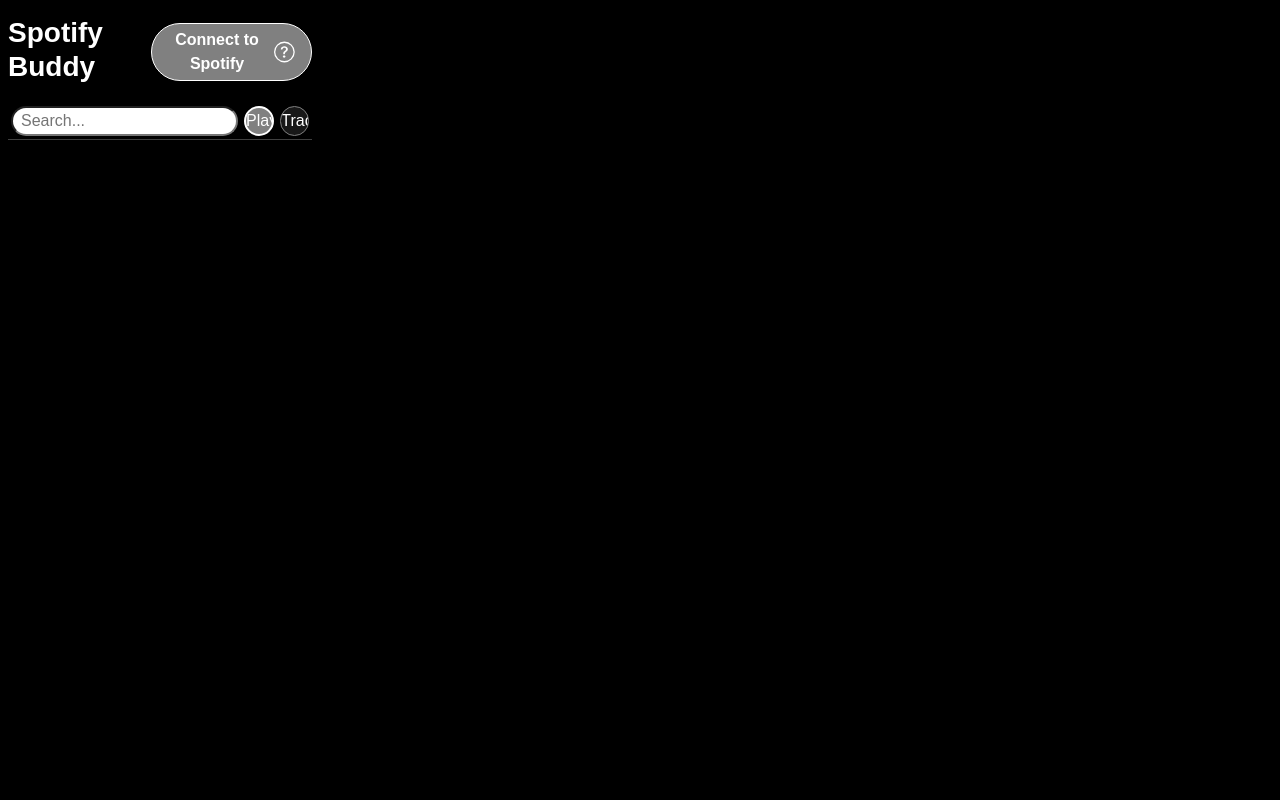
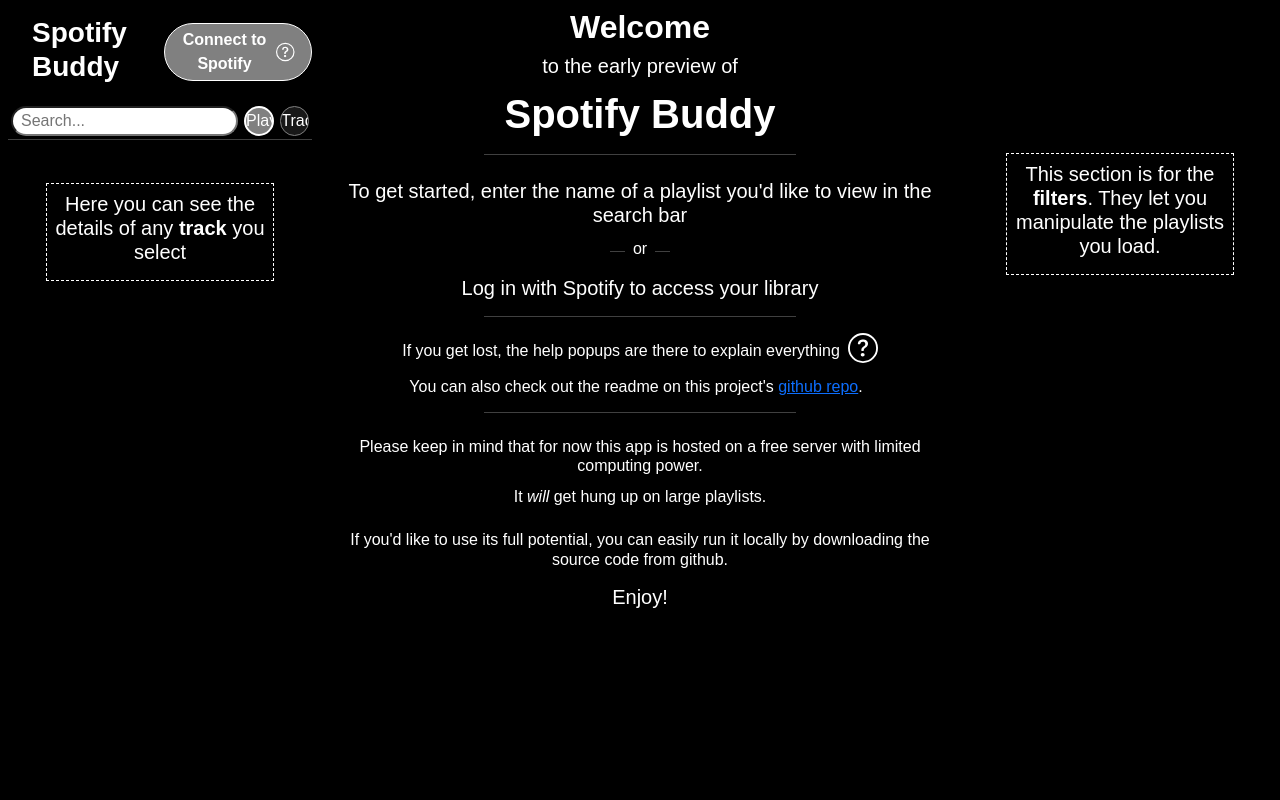
Before and after one commit to dzejkob1218/spotify-buddy, a Flask app: template templates/index.html in a window 1280 px wide. Run offline with Flask 2, Linux system fonts and the light colour scheme; the template is opened without the code that fills it, so the values that code supplies are empty; some libraries are stand-ins or nearby versions.

Commit message:
Fix display and add help popups

```diff
--- a/spotify_buddy.py
+++ b/spotify_buddy.py
@@ -96,7 +96,8 @@ def view_collection():
         session['explicit_order'] = None
 
         return render_template('dynamic/collection_details.html',
-                               collection=collection.details)
+                               collection=collection.details,
+                               user=session.get('user'))
 
 
 @app.route('/refresh')
@@ -540,8 +541,12 @@ def format_attribute(value, attribute, average=False):
     Returns a human-readable string according to type of the attribute.
     If average is True, a variant for displaying the average of the attribute will be returned
     """
-    if attribute in ['number', 'release_year']:
+
+    if attribute in ['release_year']:
         return str(round(value))
+
+    if attribute == 'number':
+        return '#' + str(round(value))
 
     if attribute in ['popularity', 'dance', 'energy', 'speech', 'acoustic', 'instrumental', 'live', 'live', 'mood']:
         return str(round(value)) + ('%' if average else '')
--- a/static/js/scripts.js
+++ b/static/js/scripts.js
@@ -96,6 +96,10 @@ function selectItem(itemID, itemType, refresh = false) {
 }
 
 function loadCollection(collectionID, refresh = false) {
+
+    // Hide the welcome page and don't show it again
+    $(".welcome-message").fadeOut("fast");
+
     // Keep a promise for the fade out animations and the ajax call
     // #TODO: Gather all elements that fade here into a common class
     var fadeLength = 300; // The fades need to happen at the same speed to look good
@@ -129,6 +133,7 @@ function requestDetails() {
             loadGradients(data['gradient_colors']);
             filtersFadeIn();
             $("#collection-tracks").fadeIn(1000);
+            loadPopovers();
         }
     });
 }
@@ -143,6 +148,7 @@ function selectTrack(trackID) {
             $("#selectedTrack").html(data);
             //adjustTrackDetails();
             loadQueuePopover();
+            loadPopovers();
             loadLyrics();
         }
     });
@@ -217,8 +223,6 @@ function createPlaylist(name, number, random) {
 
 
 function getFilterChange(filter) {
-
-
     // TODO: simplify to loop with dictionary
 
     if (filter.hasClass('filter-slider')) {
@@ -280,7 +284,6 @@ function getSliderChange(filter) {
     return changes;
 
 }
-
 
 function formatDuration(ms) {
     var minutes = Math.floor(ms / 60000);
--- a/templates/dynamic/filters.html
+++ b/templates/dynamic/filters.html
@@ -25,7 +25,11 @@
 </div>
 
 <div style="overflow-y: scroll;">
-
+    <div class="d-flex collection-attribute px-4" style="display: none">
+        <h3 class="fw-bold pb-1 m-0 me-auto">Filters</h3>
+        {% set popup_content = "Here are listed all the attributes a song can have on Spotify. The number you see on the right is the average value for a song in the playlist. Click an attribute to sort the tracklist by it. Slide the numbers on the ends of the bar to filter the playlist, limiting it to songs within the brackets that you set." %}
+        {% include 'components/decoration/help_popup.html' %}
+    </div>
     {# Filters #}
     {% for attribute in averages %}
         {% include 'components/display/collection-attribute.html' %}
--- a/templates/dynamic/track.html
+++ b/templates/dynamic/track.html
@@ -5,6 +5,10 @@
         {% if auth %}
         {% include 'components/buttons/play_selected.html' %}
         {% include 'components/buttons/queue_selected.html' %}
+        {% set popup_content = "This is the track window. You can click any track you see on the site and it will appear
+        here. Click the cover art to make it fullscreen (the same can be done with the playlist image). If you're logged into Spotify, the two buttons
+        on the left let you play and queue the track. Below you'll find the lyrics and details about the track." %}
+        {% include 'components/decoration/help_popup.html' %}
         {% endif %}
         <h4 class="fw-bold"> {{data['name']}}</h4>
         <h5> {{data['artists']}} </h5>
--- a/templates/frames/search.html
+++ b/templates/frames/search.html
@@ -1,18 +1,14 @@
 <div class="pt-2 mt-2">
-
     <div class="d-flex justify-content-center">
         <input id="search-query" autocomplete="off" type="text" class="px-2 rounded-pill" style="margin: 3px; height: 30px; color:black;"
                placeholder="Search..." size="20">
-
         {# Load search type buttons, include user library only if user is authorized #}
         {% for type in (['playlist', 'track', 'library'] if user else ['playlist', 'track']) %}
             {% include 'components/buttons/search_type_button.html' %}
         {% endfor %}
-
     </div>
 
     <hr class="my-0">
-
     <div id="searchResults" class="overflow-auto position-absolute" style="max-height: 400px; width: 435px;">
         {# Placeholder for the search results #}
     </div>
--- a/templates/index.html
+++ b/templates/index.html
@@ -6,7 +6,6 @@
     <title>Spotify Buddy</title>
 
     <!--https://xd.adobe.com/view/9d8be161-9a58-4b41-911e-b582970a1c13-c8d8/-->
-
 
     <!-- Bootstrap core CSS -->
     <link href="../static/css/bootstrap.min.css" rel="stylesheet">
@@ -41,7 +40,7 @@
             {% include 'components/auth/logout.html' %}
             {% endif %}
             <div class="d-flex align-items-center mt-2">
-                <h3 class="fw-bold text-white pb-1 m-0">Spotify Buddy</h3>
+                <h3 class="fw-bold text-white ps-4 pb-1 m-0">Spotify Buddy</h3>
                 {# Include login prompt or currently playing #}
                 <div class="ms-auto">
                     {% if user %}
@@ -52,19 +51,25 @@
                 </div>
             </div>
             {% include 'frames/search.html' %}
-            <div id="selectedTrack" class="flex-grow-1 d-flex flex-column overflow-hidden mt-2"></div>
+            <div id="selectedTrack" class="flex-grow-1 d-flex flex-column overflow-hidden mt-2">
+                <!-- Part of the welcome message, it will be replaced once a track is loaded -->
+                <div class="text-center p-2 mx-auto" style="max-width: 75%; margin-top: 35px; border: white 1px dashed">
+                    <h5> Here you can see the details of any <b>track</b> you select </h5>
+                </div>
+            </div>
             {# Include logout link at the bottom #}
         </div>
     </div>
 
     <div class="column col-lg-6 px-2 pt-1">
-        <div id="collection-details" style="display:none">
+        {% include 'welcome_page.html' %}
+
+        <div id="collection-details" class="h-25" style="display:none">
             {# Placeholder for collection details #}
         </div>
 
-        <div id="collection-tracks" style="display:none">
+        <div id="collection-tracks" class="h-75" style="display:none"></div>
 
-        </div>
         <div id="tracks-spinner" class="mt-5" style="display: none;">
             <!-- Collection tracks loading spinner -->
                 {% set spinner_text = "Loading..." %}
@@ -76,6 +81,10 @@
     <div class="column col-lg-3">
         <div id="collection-filters" class="side-column h-100 d-flex flex-column flex-fill">
             {# Placeholder for collection filters #}
+             <!-- Part of the welcome message, it will be replaced once a collection is loaded -->
+            <div class="text-center welcome-message p-2 mx-auto" style="max-width: 75%; margin-top: 145px; border: white 1px dashed">
+                <h5> This section is for the <b>filters</b>. They let you manipulate the playlists you load.</h5>
+            </div>
         </div>
     </div>
 </div>
--- a/templates/welcome_page.html
+++ b/templates/welcome_page.html
@@ -1 +1,43 @@
-                <h1 class="text-center fw-bold text-white pt-4">Spotify Buddy</h1>
+<div id="welcome-page" class="welcome-message text-center h-100 overflow-auto">
+    <h2 class="text-center fw-bold text-white pt-1">Welcome</h2>
+    <h5> to the early preview of</h5>
+    <h1 class="text-center fw-bold text-white pt-1">Spotify Buddy</h1>
+
+    <div class="d-lg-none">
+        <hr class="mx-auto w-50">
+        <h5 class="pt-1">It looks like you're viewing this on a mobile device.</h5>
+        <h6>Keep in mind Spotify Buddy is in early development and it's <b>not yet optimized</b> for mobile browsers. </h6>
+        <h6>If you can, I recommend you visit this site on a larger screen.</h6>
+    </div>
+
+    <hr class="mx-auto w-50">
+    <h5 class="pt-2"> To get started, enter the name of a playlist you'd like to view in the search bar</h5>
+
+    <div class="d-flex">
+        <hr class="ms-auto" style="width: 15px">
+        <h6 class="mx-2 pt-1">or</h6>
+        <hr class="me-auto" style="width: 15px">
+    </div>
+
+    <h5 class="pt-2"> Log in with Spotify to access your library</h5>
+
+    <hr class="mx-auto w-50">
+
+    <div class="d-flex justify-content-center">
+    <h6 class="pt-2 me-2"> If you get lost, the help popups are there to explain everything </h6>
+    {% set popup_content = "Interactive tutorial (and many other features) coming soon!" %}
+    {% include 'components/decoration/help_popup.html' %}
+    </div>
+
+    <h6 class="pt-2 me-2"> You can also check out the readme on this project's <a href="https://github.com/dzejkob1218/spotify-buddy">github repo</a>. </h6>
+
+    <hr class="mx-auto w-50">
+
+    <h6 class="pt-2"> Please keep in mind that for now this app is hosted on a free server with limited computing power. </h6>
+    <h6 class="pt-1"> It <i>will</i> get hung up on large playlists. </h6>
+
+    <h6 class="pt-3"> If you'd like to use its full potential, you can easily run it locally by downloading the source code from github. </h6>
+    <h5 class="pt-2"> Enjoy!</h5>
+
+
+</div>
```
Also changed, not shown: templates/dynamic/collection_details.html (+19 -4 lines), templates/dynamic/collection_tracks.html (+9 -2 lines), templates/frames/track_details.html (+28 -28 lines), 1 other file.
